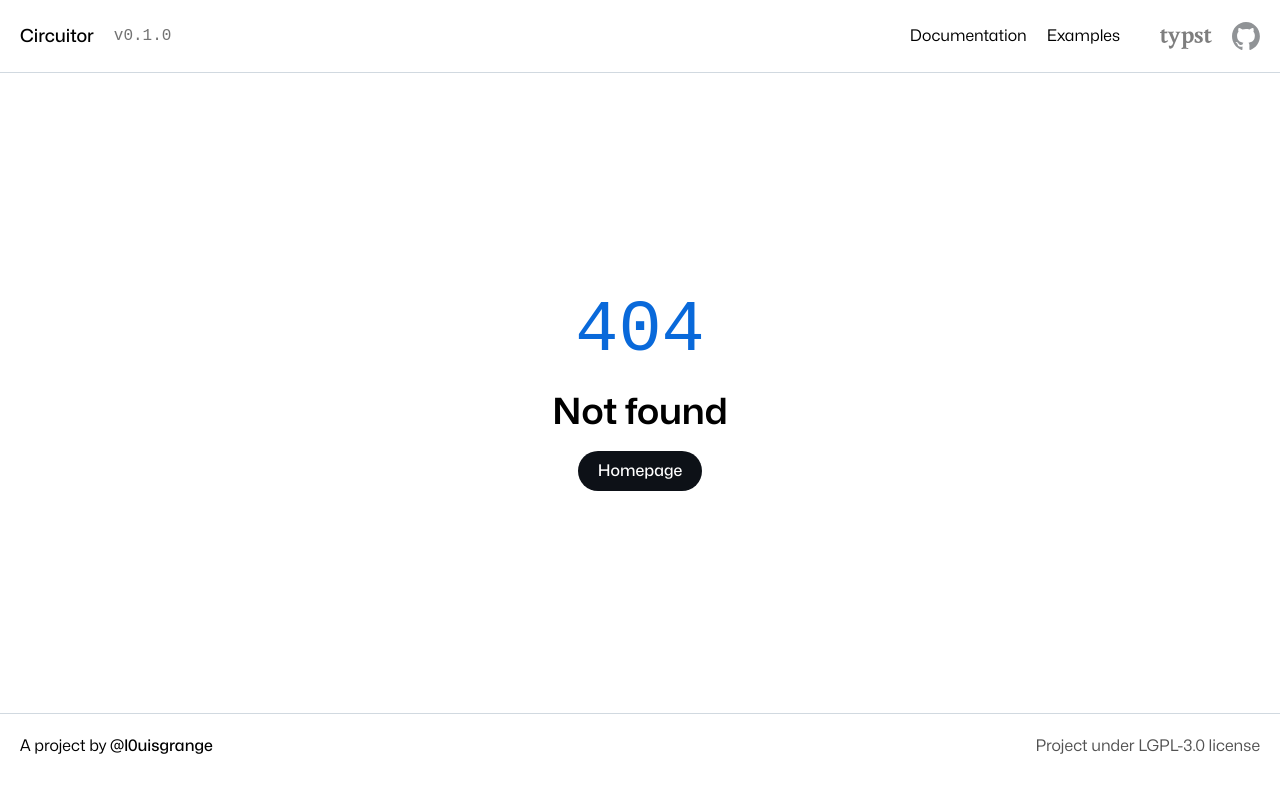
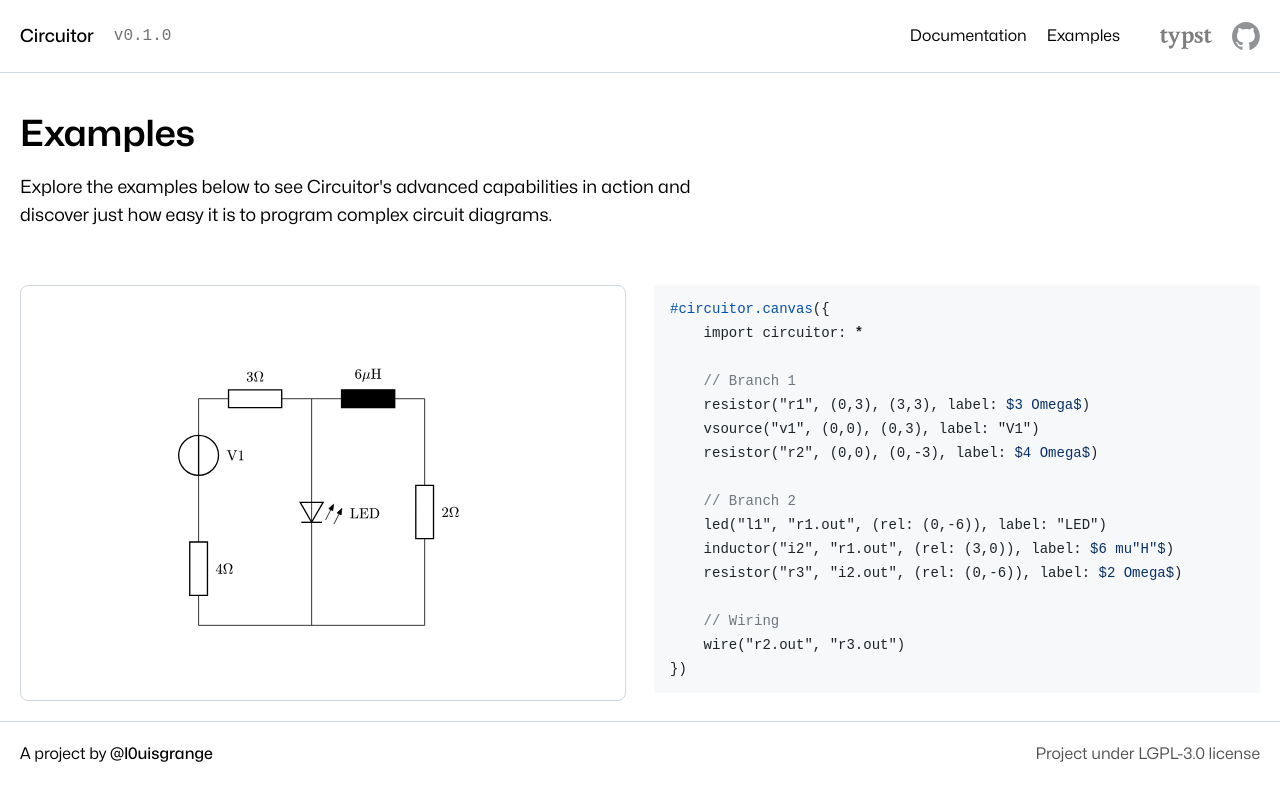
Before and after one commit to l0uisgrange/shiki-minimal-example, a SvelteKit app: page /examples in a window 1280 px wide. Before the commit this address had no page. Built offline with nearby package versions, Linux system fonts and the light colour scheme; a web font is replaced by a local one; what @iconify/tailwind4 would draw is missing.

Commit message:
Basic example

```diff
--- a/src/lib/components/Code.svelte
+++ b/src/lib/components/Code.svelte
@@ -21,6 +21,7 @@
 			theme: isDarkMode ? 'github-dark-default' : 'github-light-default',
 			lang: language
 		});
+		return highlighter.dispose();
 	});
 </script>
 
--- a/src/routes/docs/+page.svelte
+++ b/src/routes/docs/+page.svelte
@@ -60,13 +60,14 @@
 			Download
 		</a>
 		<ul class="ms-7 mt-4 list-outside list-decimal">
-			<li>Clone or download the repository to your computer.</li>
+			<li>Download the package to your computer.</li>
+			<li>Uncompress it</li>
 			<li>
-				In your Typst project, import the <span class="font-mono">exports.typ</span> file located
+				In your Typst project, import the <span class="font-mono">lib.typ</span> file located
 				in the src folder:
 			</li>
 		</ul>
-		<Code content={'#import "PATH_TO_CIRCUITOR/src/exports.typ"'} />
+		<Code content={'#import "PATH_TO_CIRCUITOR/src/lib.typ"'} />
 		<p>
 			Make sure the path reflects the actual location of the downloaded folder relative to
 			your .typ file.
@@ -90,10 +91,12 @@
 			simple circuit with just a few lines of code.
 		</p>
 		<Code
-			content={'#import "@preview/circuitor:0.1.0"\n\n' +
-				'#canvas({\n' +
-				'  import circuitor: *\n' +
-				'  ...\n' +
+			content={'#import "@preview/circuitor:0.1.0"\n' +
+				'\n' +
+				'#circuitor.canvas({\n' +
+				'    import circuitor: *\n' +
+				'\n' +
+				'    // Your amazing circuit\n' +
 				'})'}
 		/>
 	</main>
--- a/src/routes/docs/positioning/+page.svelte
+++ b/src/routes/docs/positioning/+page.svelte
@@ -45,7 +45,7 @@
 				>
 					<img src={onenode} class="w-full" alt="resistor using one-node placement" />
 				</div>
-				<Code content={'#canvas({\n' + '    resistor("r1", (0,0))\n' + '})'} />
+				<Code content={'#circuitor.canvas({\n' + '    resistor("r1", (0,0))\n' + '})'} />
 			</div>
 			<div>
 				<div
@@ -53,7 +53,9 @@
 				>
 					<img src={twonode} class="w-full" alt="resistor using one-node placement" />
 				</div>
-				<Code content={'#canvas({\n' + '    resistor("r1", (0,0), (5,0))\n' + '})'} />
+				<Code
+					content={'#circuitor.canvas({\n' + '    resistor("r1", (0,0), (5,0))\n' + '})'}
+				/>
 			</div>
 		</div>
 		<Notice type="warning" title="Warning">
@@ -82,13 +84,13 @@
 			The name provided as the first argument acts as an identifier for the component, as
 			shown below.
 		</p>
-		<Code content={'#canvas({\n' + '    resistor("r1", (0,0), (5,0))\n' + '})'} />
+		<Code content={'#circuitor.canvas({\n' + '    resistor("r1", (0,0), (5,0))\n' + '})'} />
 		<p>
 			Now that this resistor is identified by its name <span class="font-mono">r1</span>, we
 			can attach a voltage source to one of it's nodes like this.
 		</p>
 		<Code
-			content={'#canvas({\n' +
+			content={'#circuitor.canvas({\n' +
 				'    resistor("r1", (0,0), (5,0))\n' +
 				'    vsource("v1", "r1.out", (5,5))\n' +
 				'})'}
--- /dev/null
+++ b/src/routes/examples/+layout.svelte
@@ -0,0 +1,7 @@
+<script lang="ts">
+	let { children } = $props();
+</script>
+
+<article class="flex-auto">
+	{@render children()}
+</article>
--- /dev/null
+++ b/src/routes/examples/+page.svelte
@@ -0,0 +1,41 @@
+<script lang="ts">
+	import Code from '$lib/components/Code.svelte';
+	import example1 from '$lib/examples/example1.svg';
+</script>
+
+<svelte:head>
+	<title>Getting started</title>
+</svelte:head>
+
+<main class="block p-5 pt-10">
+	<h1>Examples</h1>
+	<p class="max-w-2xl text-lg">
+		Explore the examples below to see Circuitor's advanced capabilities in action and discover
+		just how easy it is to program complex circuit diagrams.
+	</p>
+	<div class="mt-14 grid gap-7 md:grid-cols-2">
+		<div
+			class="dark:border-neutral-border flex items-center justify-center overflow-hidden rounded-lg border border-neutral-200"
+		>
+			<img src={example1} alt="example1" />
+		</div>
+		<Code
+			content={'#circuitor.canvas({\n' +
+				'    import circuitor: *\n' +
+				'\n' +
+				'    // Branch 1\n' +
+				'    resistor("r1", (0,3), (3,3), label: $3 Omega$)\n' +
+				'    vsource("v1", (0,0), (0,3), label: "V1")\n' +
+				'    resistor("r2", (0,0), (0,-3), label: $4 Omega$)\n' +
+				'\n' +
+				'    // Branch 2\n' +
+				'    led("l1", "r1.out", (rel: (0,-6)), label: "LED")\n' +
+				'    inductor("i2", "r1.out", (rel: (3,0)), label: $6 mu"H"$)\n' +
+				'    resistor("r3", "i2.out", (rel: (0,-6)), label: $2 Omega$)\n' +
+				'\n' +
+				'    // Wiring\n' +
+				'    wire("r2.out", "r3.out")\n' +
+				'})'}
+		/>
+	</div>
+</main>
```
Also changed, not shown: src/lib/examples/example1.svg (added).
